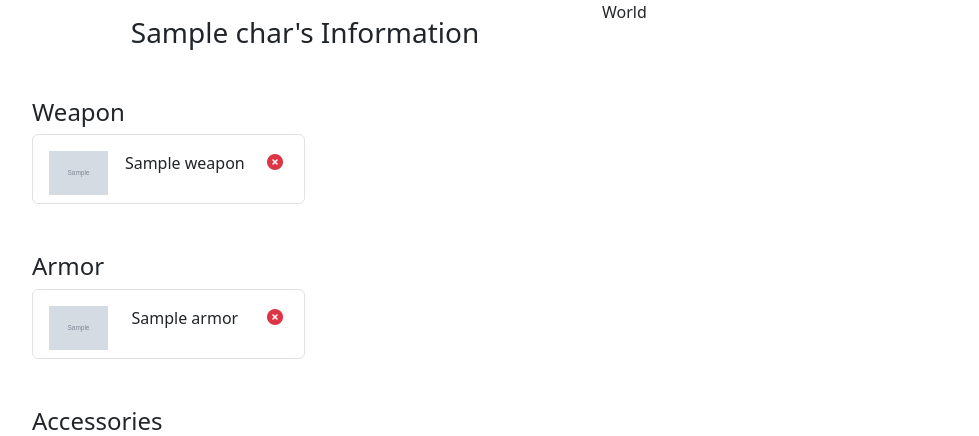
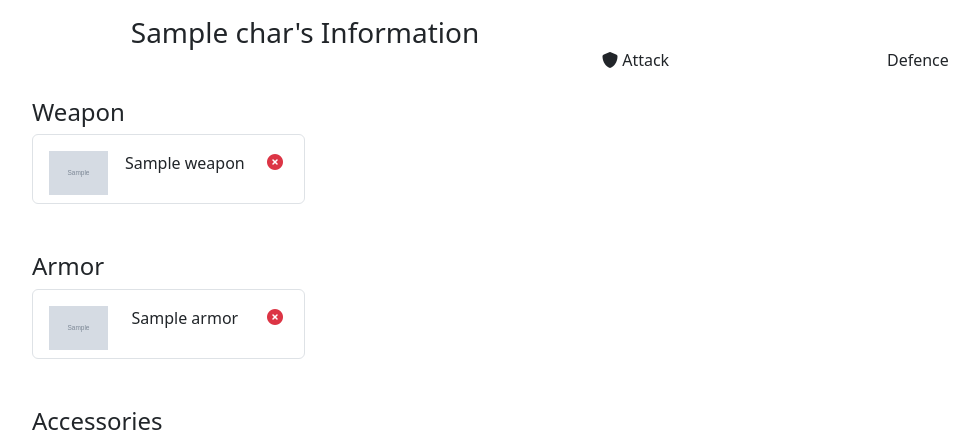
Before and after one commit to suspenceb/TerrariaCraftingRepo, a Flask app: template Website/templates/character.html in a window 1280 px wide. Shown: the part 56-492 px from the top of the page, without its empty margins (50-1029 px from the left). Run offline with Flask 3, Linux system fonts and the light colour scheme; the template is opened without the code that fills it: most values are stand-ins (such as "Sample title", 1, 10 or a date in 2020); grey boxes marked "Sample" are stand-in pictures; some libraries are stand-ins or nearby versions.

Commit message:
mid update

```diff
--- a/Website/main.py
+++ b/Website/main.py
@@ -224,6 +224,13 @@ def characters():
     else:
         weapon = None
 
+    defence = 0
+    for a in armor:
+        defence += a["StatDefense"]
+
+
+
+
 
 
     return render_template("character.html", user=user, char=char, armor=armor, accessories=accessories, weapon=weapon)
--- a/Website/templates/character.html
+++ b/Website/templates/character.html
@@ -73,7 +73,14 @@
             {% endif %}
     </div>
     <div class="col">
-        <p>World</p>
+        <div class="row mt-5">
+            <div class="col">
+                <i class="fa-solid fa-shield"></i> Attack
+            </div>
+            <div class="col">
+                Defence
+            </div>
+        </div>
     </div>
 </div>
 
```
Also changed, not shown: Website/data.py (line endings or trailing spaces).
